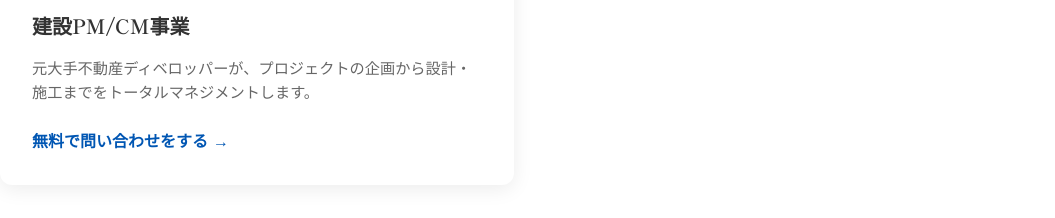
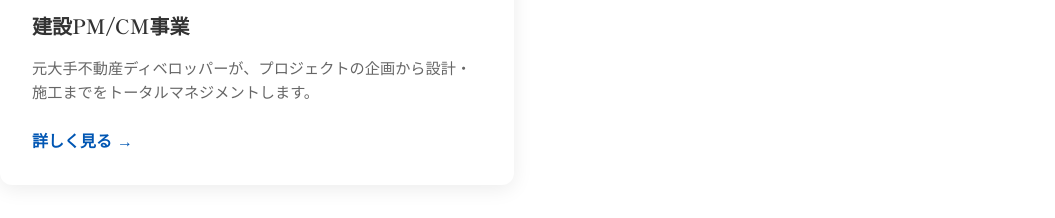
Before and after one commit to kazutoshisenoo/kazutoshisenoo.github.io, a plain HTML site: page index.html in a window 1280 px wide. Shown: the part 2140-2358 px from the top of the page, without its empty margins (110-1165 px from the left). Drawn offline with Linux system fonts and the light colour scheme.

Commit message:
26040301commit

```diff
--- a/index.html
+++ b/index.html
@@ -106,7 +106,8 @@
                         <div class="card-content">
                             <h3>建設PM/CM事業</h3>
                             <p>元大手不動産ディベロッパーが、プロジェクトの企画から設計・施工までをトータルマネジメントします。</p>
-                            <a href="#contact" class="btn-text">無料で問い合わせをする <span class="arrow">→</span></a>
+                            <a href="https://kazutoshisenoo.github.io/PM/" target="_blank" class="btn-text">詳しく見る <span
+                                    class="arrow">→</span></a>
                         </div>
                     </div>
                 </div>
```
